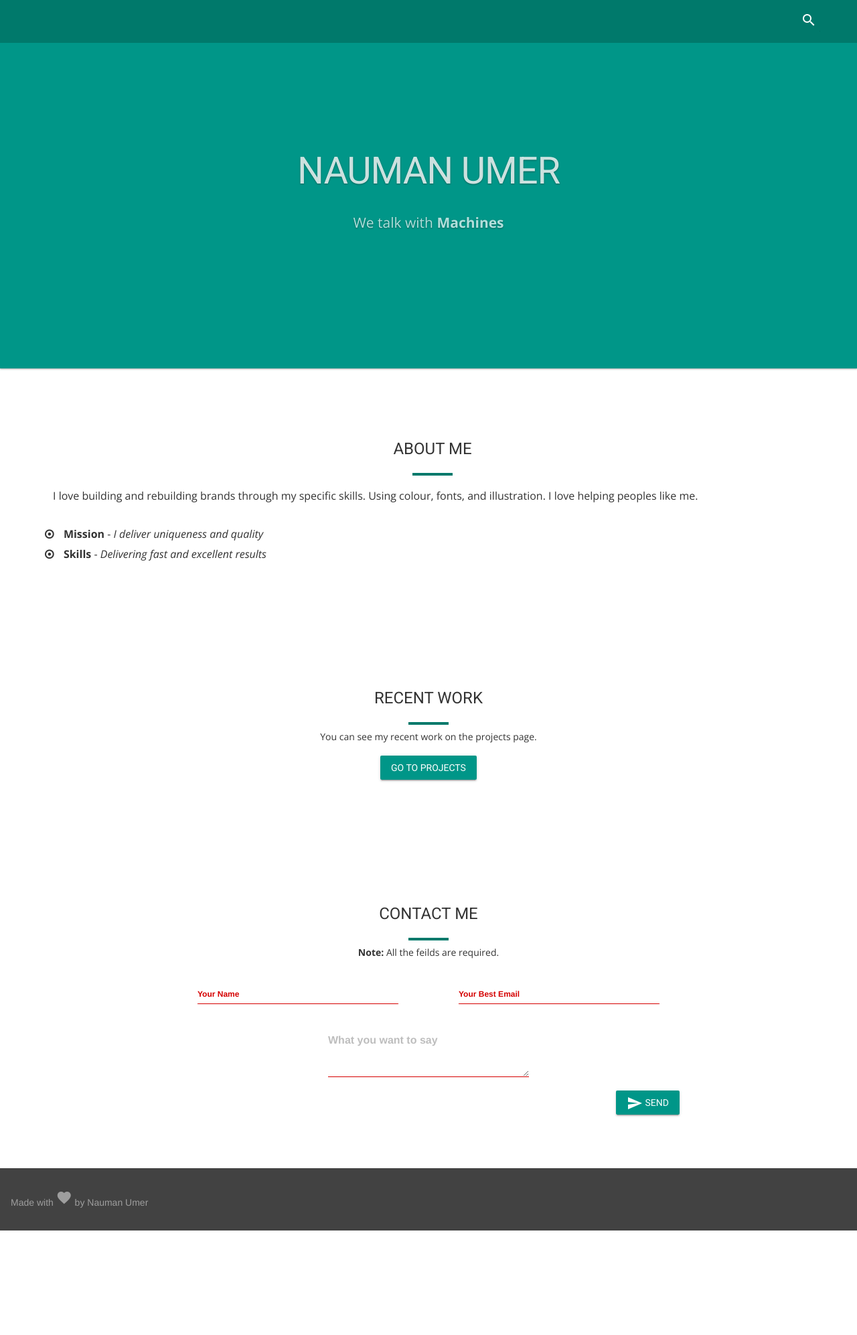
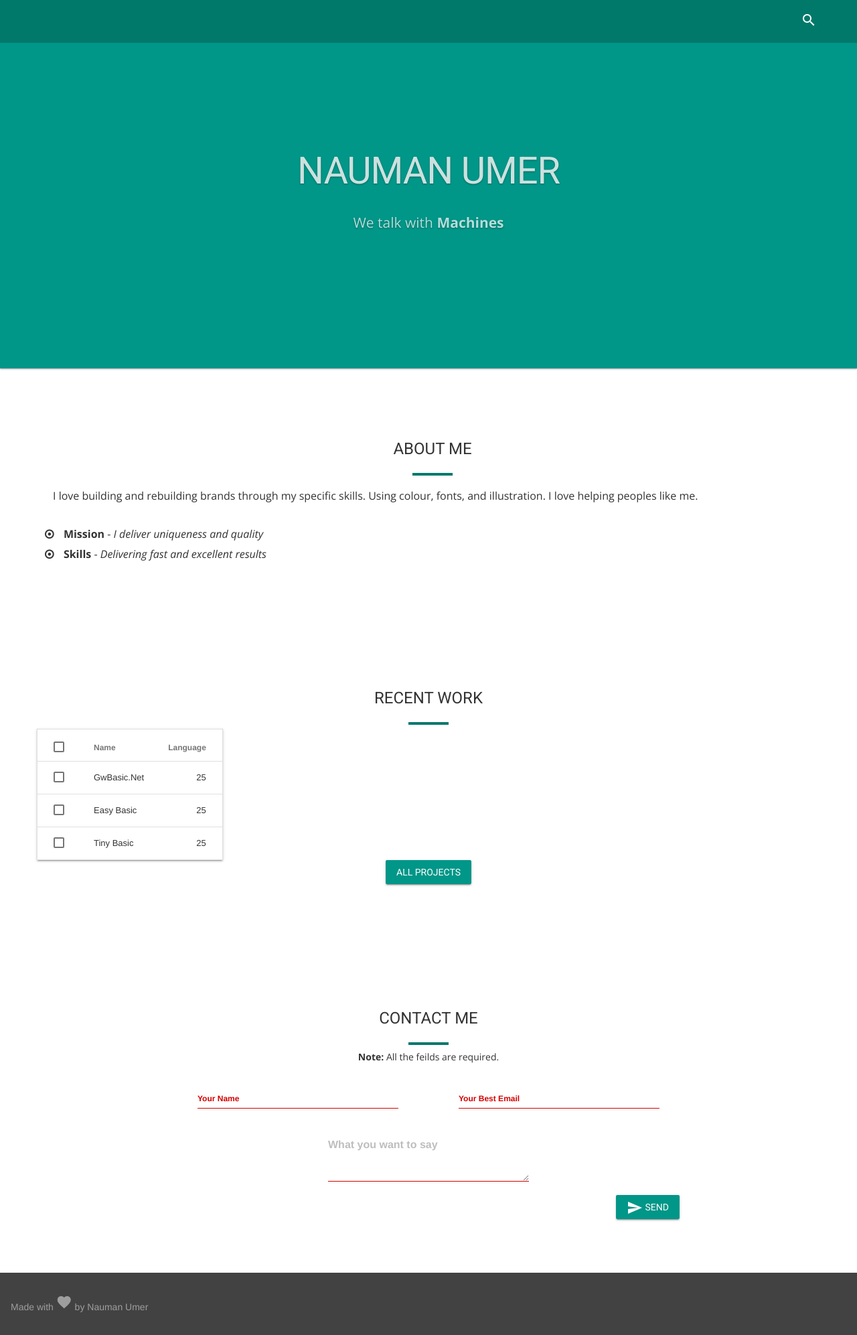
Before and after one commit to nmanumr/nmanumr.com, a Jekyll site: the page built from index.html, in a window 1280 px wide. Shown: the whole page at 67% size. Built offline with Jekyll 4.4.1, drawn with Linux system fonts in a browser that asks for light colours; nearby versions of some CDN libraries; comment, search, counter and statistics services are not loaded.

Commit message:
Update portfolio.html

```diff
--- a/_includes/portfolio.html
+++ b/_includes/portfolio.html
@@ -9,9 +9,26 @@
                 <div class="clearfix"></div>
             </div>
             <div class="row text-center">
-<p>You can see my recent work on the projects page.</p>
+<table class="mdl-data-table mdl-js-data-table mdl-data-table--selectable mdl-shadow--2dp">
+  <thead>
+    <tr>
+      <th class="mdl-data-table__cell--non-numeric">Name</th>
+      <th>Language</th>
+    </tr>
+  </thead>
+  <tbody>
+   {% assign projects = site.data.projects | sort %}
+   {% for project in projects reversed %}
+		 {% assign projectData = project[1] %}
+    <tr>
+      <td class="mdl-data-table__cell--non-numeric">{{ projectData.title }}</td>
+      <td>25</td>
+    </tr>
+    {% endfor %}
+  </tbody>
+</table>
                <a class="mdl-button--primary mdl-button mdl-js-button mdl-button--raised mdl-js-ripple-effect" href="/projects">
-  Go to Projects
+  All Projects
 </a>
             </div>
         </div>
```
